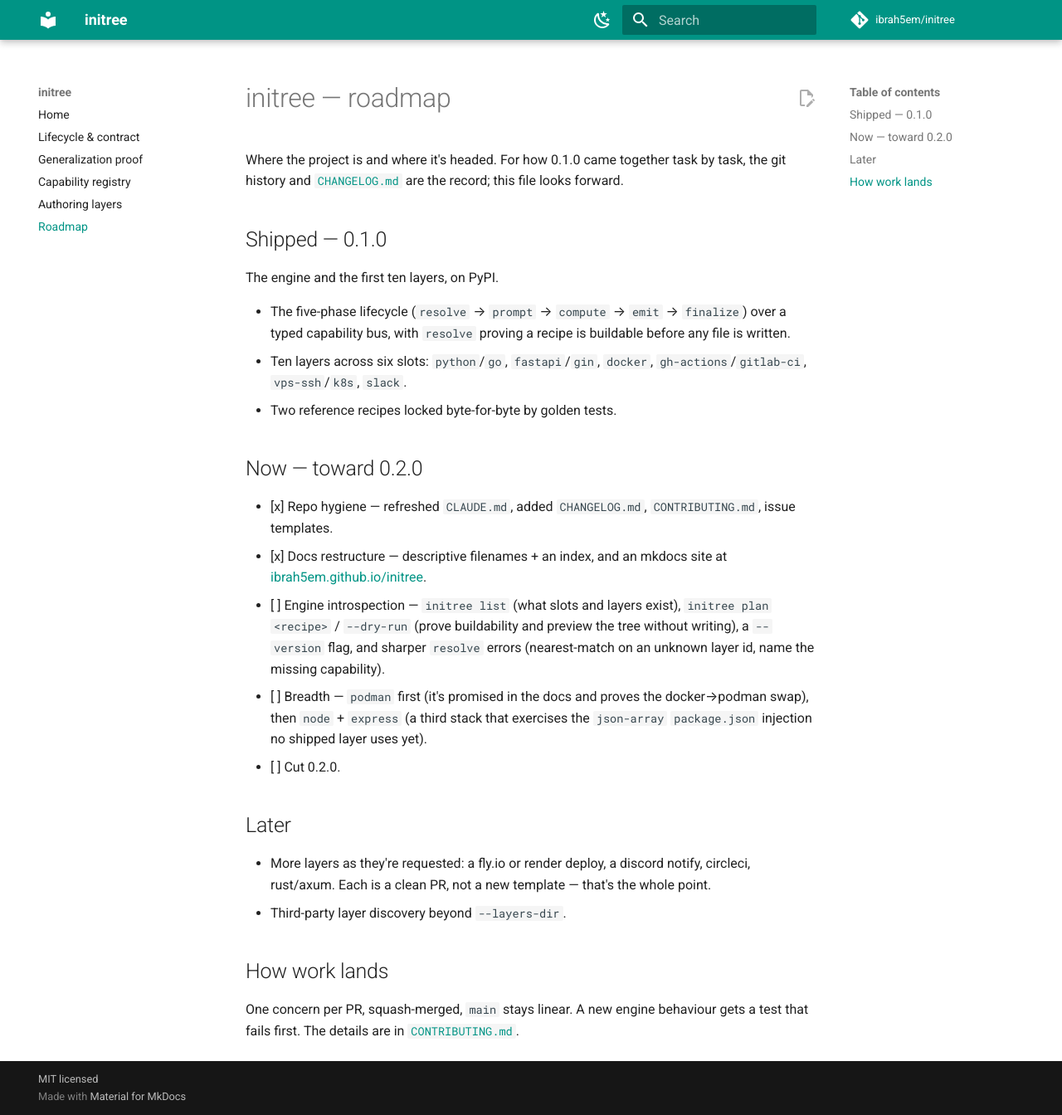
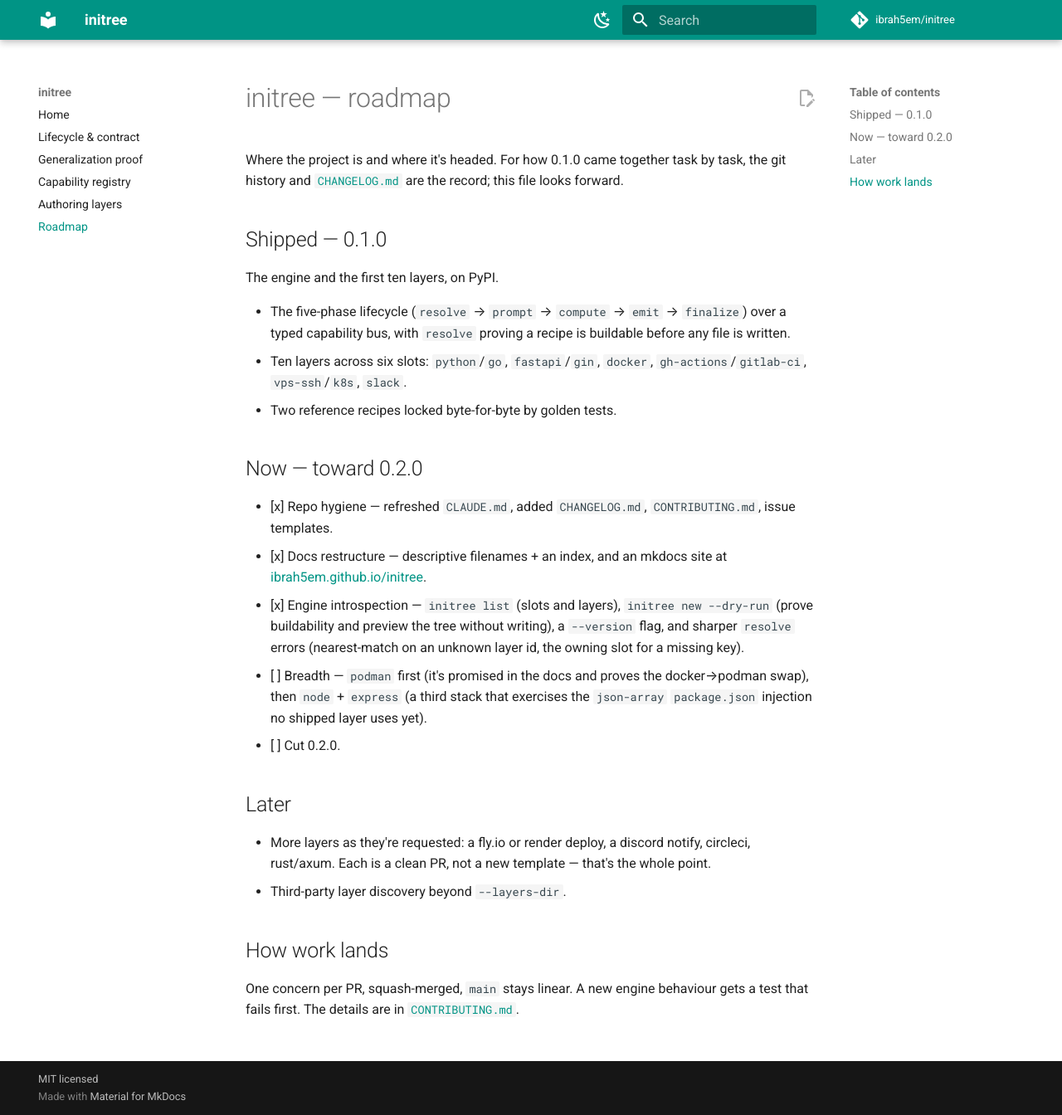
Before and after one commit to ibrah5em/initree, an MkDocs documentation site: the page built from docs/roadmap.md, in a window 1280 px wide and 1344 px high. Shown: the whole window at 83% size. Built offline with MkDocs 1.6.1 and Material for MkDocs 9.7.7, drawn with Linux system fonts in a browser that asks for light colours; comment, search, counter and statistics services are not loaded.

Commit message:
docs: mark engine introspection done on the roadmap (#62)
list, new --dry-run, --version, and the sharper resolve errors have all landed.
Not marked skip-ci: roadmap.md is a site page, so the push should redeploy it.

```diff
--- a/docs/roadmap.md
+++ b/docs/roadmap.md
@@ -19,9 +19,9 @@ The engine and the first ten layers, on PyPI.
 - [x] Repo hygiene — refreshed `CLAUDE.md`, added `CHANGELOG.md`, `CONTRIBUTING.md`, issue templates.
 - [x] Docs restructure — descriptive filenames + an index, and an mkdocs site at
       [ibrah5em.github.io/initree](https://ibrah5em.github.io/initree/).
-- [ ] Engine introspection — `initree list` (what slots and layers exist), `initree plan <recipe>` /
-      `--dry-run` (prove buildability and preview the tree without writing), a `--version` flag, and
-      sharper `resolve` errors (nearest-match on an unknown layer id, name the missing capability).
+- [x] Engine introspection — `initree list` (slots and layers), `initree new --dry-run` (prove
+      buildability and preview the tree without writing), a `--version` flag, and sharper `resolve`
+      errors (nearest-match on an unknown layer id, the owning slot for a missing key).
 - [ ] Breadth — `podman` first (it's promised in the docs and proves the docker→podman swap), then
       `node` + `express` (a third stack that exercises the `json-array` `package.json` injection no
       shipped layer uses yet).
```
